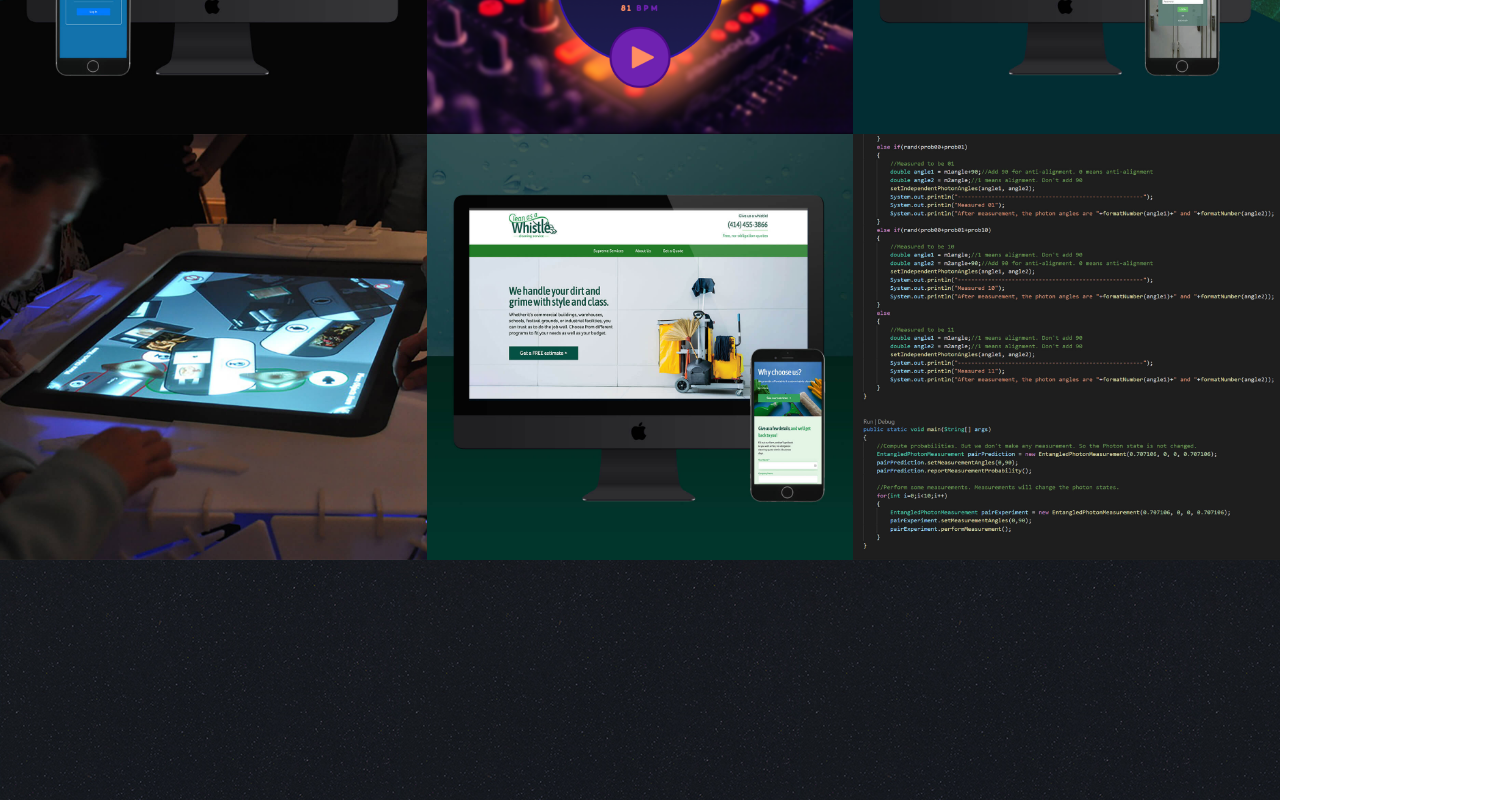
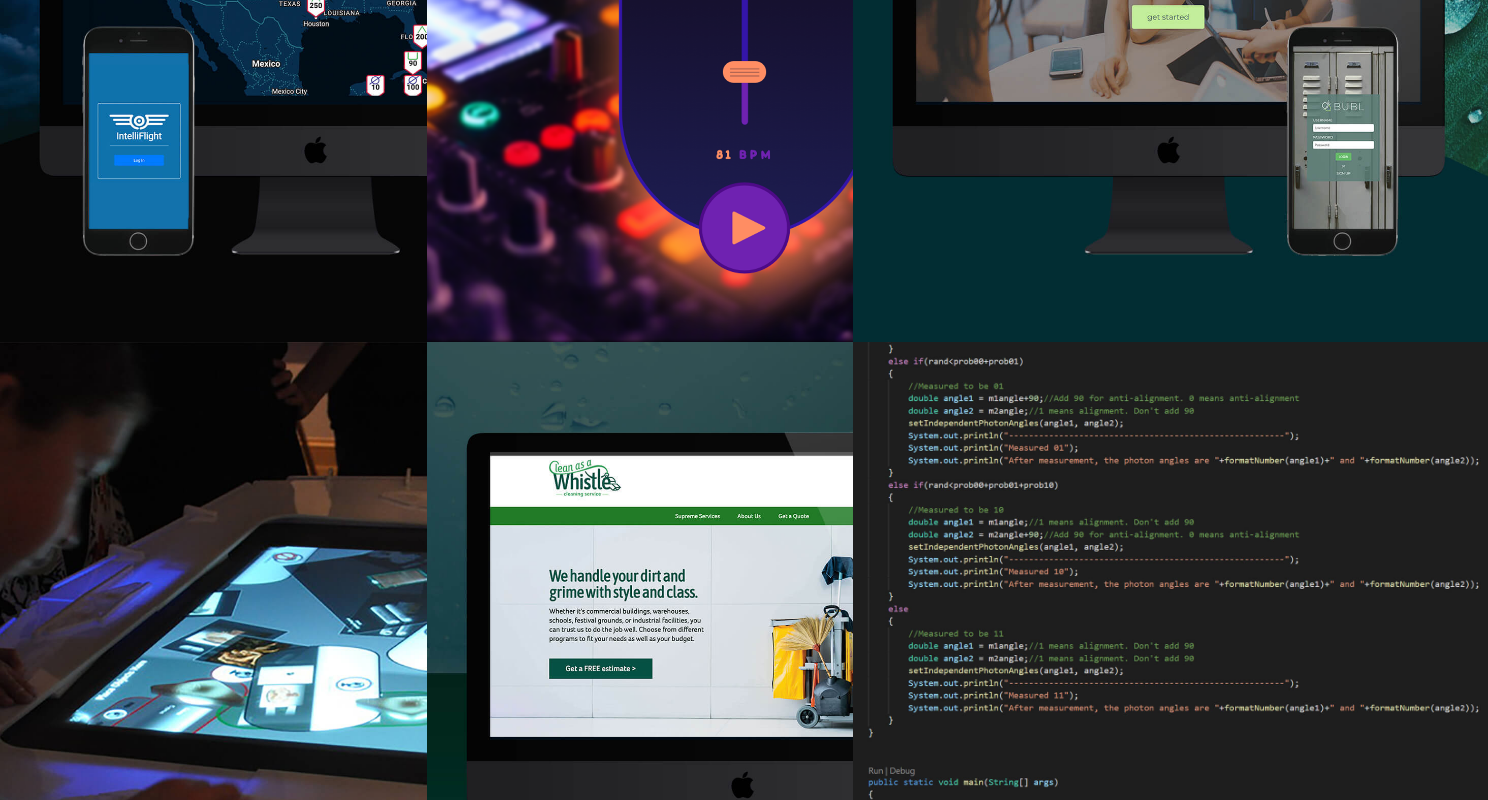
Before and after one commit to sklanier/Portfolio, a Next.js app: page / in a window 1280 px wide. Shown: the part 1620-2420 px from the top of the page, 1488 px wide, since content can reach past the window. Built offline with nearby package versions, Linux system fonts and the light colour scheme.

Commit message:
changed project cards to be divs instead of images

```diff
--- a/components/ProjectSection/ProjectCard.js
+++ b/components/ProjectSection/ProjectCard.js
@@ -1,7 +1,15 @@
 import Image from 'next/image';
 
 const ProjectCard = ({project}) => (
-    <Image src={project.image} width="650px" height="650px"/>
+
+    <div style={{
+        backgroundImage: `url(${project.image})`,
+        backgroundSize: 'contain',
+        height: '635px',
+        width: '635px'
+    }}>
+
+    </div>
 );
 
 export default ProjectCard;
--- a/data/project_data.js
+++ b/data/project_data.js
@@ -96,6 +96,6 @@ export const project_data = [
         ],
         link: 'https://www.intelliflight.app/',
         repo: 'https://github.com/labs13-intelliflight',
-        image: '/assets/img/portfolio/fullsize/QuantumCode (1).jpg'
+        image: '/assets/img/portfolio/fullsize/QuantumCode.jpg'
     },
 ]
--- a/package.json
+++ b/package.json
@@ -13,7 +13,8 @@
     "@heroicons/react": "^1.0.4",
     "next": "11.1.2",
     "react": "17.0.2",
-    "react-dom": "17.0.2"
+    "react-dom": "17.0.2",
+    "styled-components": "^5.3.1"
   },
   "devDependencies": {
     "@types/react": "17.0.20",
```
Also changed, not shown: public/assets/img/portfolio/fullsize/QuantumCode.jpg (renamed from public/assets/img/portfolio/fullsize/QuantumCode (1).jpg), 1 other file (tests, documents, lock files or other folders).
